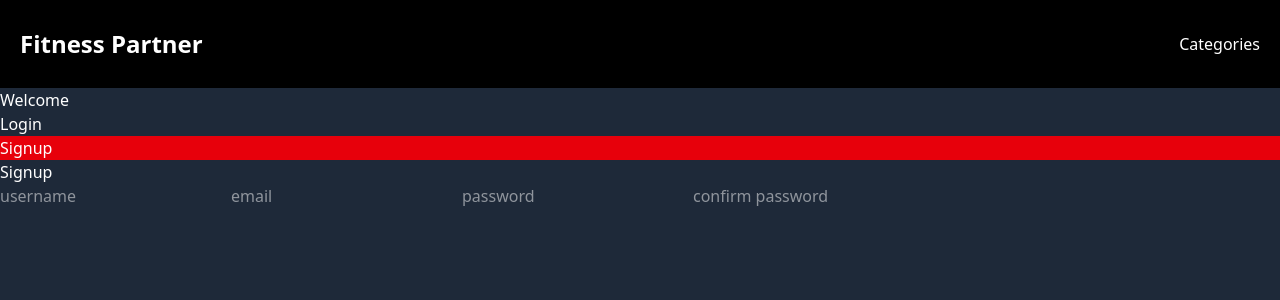
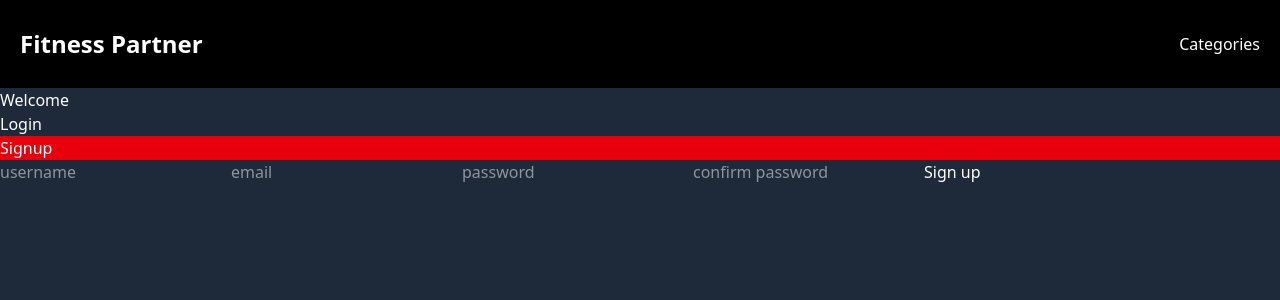
Before and after one commit to Ryystuffs/FitnessPartner, a React app in the folder frontend/: page /Login in a window 1280 px wide. Both pictures are taken after a click on the button "Signup". Shown: the top 300 px of the page. Built offline with nearby package versions, Linux system fonts and the light colour scheme; the HTML template or start-up script is replaced by a standard one.

Commit message:
login and sign up

```diff
--- a/frontend/src/components/CategoryForm.jsx
+++ b/frontend/src/components/CategoryForm.jsx
@@ -1,5 +1,5 @@
 import React from 'react'
-import { useState, useEffect } from "react";
+import { useState } from "react";
 import  useCategoryContext from '../hooks/useCategoryContext';
 import ConfirmationModal from '../ui/ConfirmationModal';
 const CategoryForm = () => {
--- a/frontend/src/components/LoginForm.jsx
+++ b/frontend/src/components/LoginForm.jsx
@@ -1,13 +1,58 @@
 import React from 'react'
+import { useState } from 'react'
+import { API_URL } from '../config'
+const LoginForm = () => {
+  const initialState = {
+    credentials: "",
+    password: "",
+  }
 
-const LoginForm = () => {
+  const [isSubmitting ,setIsSubmitting] = useState(false);
+  const [form, setForm] = useState(initialState);
+  const resetForm = () => {
+    setForm((prev)=>({
+      ...prev,
+      password: ""
+    }));
+  }
+  const handleChange = (e) => {
+    setForm((prev) =>({
+      ...prev,
+      [e.target.name]: e.target.value
+    }));
+  }
+  const handleSubmit = async (e) => {
+    e.preventDefault();
+    try {
+      setIsSubmitting(true);
+      const response = await fetch(`${API_URL}/login`, {
+      method: "POST" ,
+      body: JSON.stringify(form),
+      headers:{
+        "Content-Type": "application/json"
+      }
+    })
+    const json = await response.json();
+    if (response.status === 200){
+      console.log(json.message);
+    }else{
+      console.error(json.error);
+    }
+    resetForm();
+    } catch (error) {
+      console.log(error.message);
+    }finally{
+      setIsSubmitting(false);
+    }
+}
   return (
     <div>
         <div>Login</div>
         <div>
             <form>
-                <input type="email" placeholder='email or username'/>
-                <input type="passowrd" placeholder='password' />
+                <input type="text" placeholder='email or username' name='credentials' onChange={handleChange} value={form.credentials}/>
+                <input type="password" placeholder='password' name='password' onChange={handleChange} value={form.password}/>
+                <button onClick={handleSubmit} disabled={isSubmitting}> {isSubmitting ? "Logging in" : "Log in"}</button>
             </form>
         </div>
 
--- a/frontend/src/components/SignupForm.jsx
+++ b/frontend/src/components/SignupForm.jsx
@@ -1,20 +1,71 @@
-import React from 'react'
-
+import React from "react";
+import { useState } from "react";
+import { API_URL } from "../config";
 const SignupForm = () => {
+  const initialState = {
+    username: "",
+    email: "",
+    password: "",
+    confirmPassword: "",
+  };
+  const [isSubmitting, setIsSubmitting] = useState(false);
+  const [form, setForm] = useState(initialState);
+  const resetForm = () => {
+    setForm(initialState);
+  };
+  const handleChange = (e) => {
+    setForm((prev) => ({
+      ...prev,
+      [e.target.name]: e.target.value,
+    }));
+  };
+  const handleSubmit = async (e) => {
+      if (e) {
+        e.preventDefault();
+      }
+      try {
+        if (form.password !== form.confirmPassword){
+          console.error("password not the same")
+          return;
+        }
+        setIsSubmitting(true);
+        const response = await fetch(`${API_URL}/signup`, {
+          method: "POST",
+          body: JSON.stringify(form),
+          headers: {
+            "Content-Type": "application/json",
+          },
+        });
+        const json = await response.json();
+        if (response.status === 200) {
+          console.log(json.message);
+        } else {
+          console.error(json.error);
+        }
+        resetForm();
+      } catch (error) {
+        console.log(error.message);
+      } finally {
+        setIsSubmitting(false);
+      }
+    };
   return (
     <div>
-        <div>
-            Signup
-        </div>
+      <form>
+        <input type="name" placeholder="username" name="username" onChange={handleChange} value={form.username}/>
+        <input type="email" placeholder="email" name="email" onChange={handleChange} value={form.email} />
+        <input type="password" placeholder="password" name="password" onChange={handleChange} value={form.password} />
+        <input
+          type="password"
+          placeholder="confirm password"
+          name="confirmPassword"
+          onChange={handleChange}
+          value={form.confirmPassword}
+        />
+        <button onClick={handleSubmit} disabled={isSubmitting}> {isSubmitting ? "Signing in" : "Sign up"}</button>
+      </form>
+    </div>
+  );
+};
 
-        <form>
-            <input type="username" placeholder='username' />
-            <input type="email" placeholder='email' />
-            <input type="password" placeholder='password' />
-            <input type="confirmPassword" placeholder='confirm password' />
-        </form>
-    </div>
-  )
-}
-
-export default SignupForm
+export default SignupForm;
--- a/frontend/src/pages/Auth.jsx
+++ b/frontend/src/pages/Auth.jsx
@@ -8,8 +8,8 @@ const Auth = () => {
     <div>
         <div>Welcome</div>
         <div>
-            <div role='button' onClick={(e)=> setForm('login')} className={`${form === 'login' ? 'bg-red-600' : 'none' }`}>Login</div>
-            <div role='button' onClick={(e)=> setForm('signup')} className={`${form === 'signup' ? 'bg-red-600' : 'none' }`}>Signup</div>
+            <div role='button' onClick={()=> setForm('login')} className={`${form === 'login' ? 'bg-red-600' : 'none' }`}>Login</div>
+            <div role='button' onClick={()=> setForm('signup')} className={`${form === 'signup' ? 'bg-red-600' : 'none' }`}>Signup</div>
         </div>
 
         <div>
```
Also changed, not shown: 2 other files (tests, documents, lock files or other folders).
